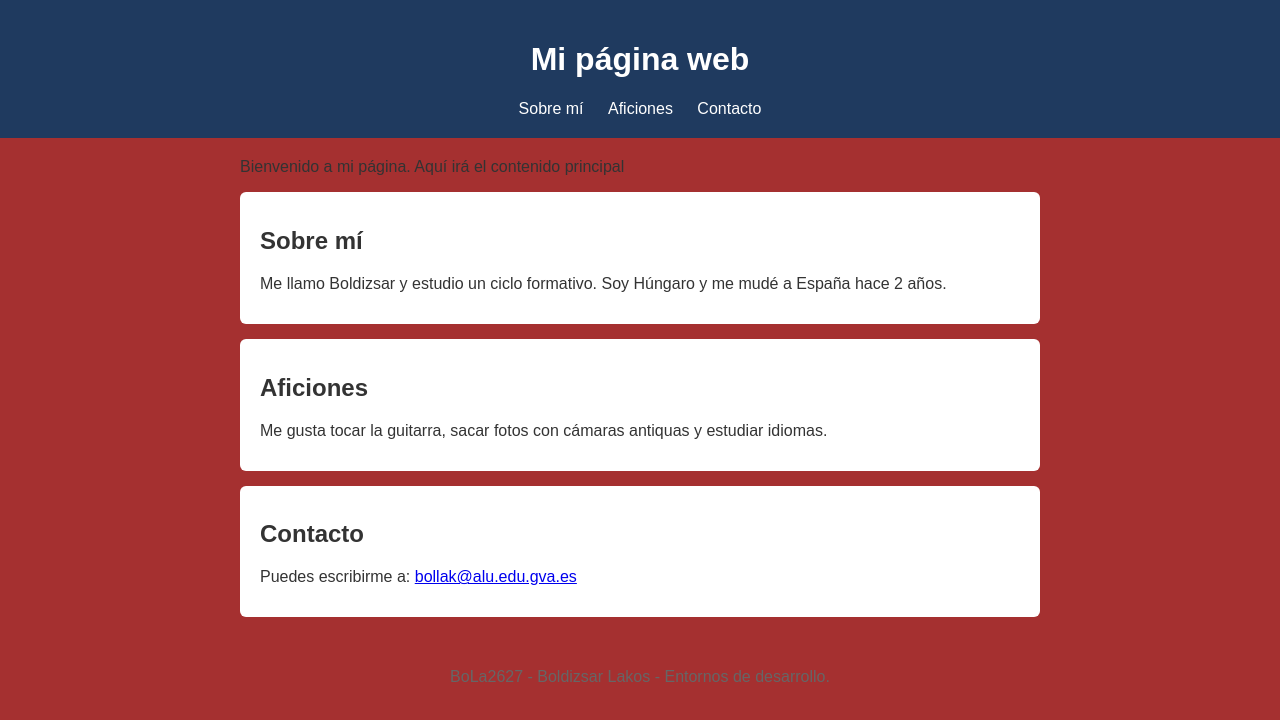
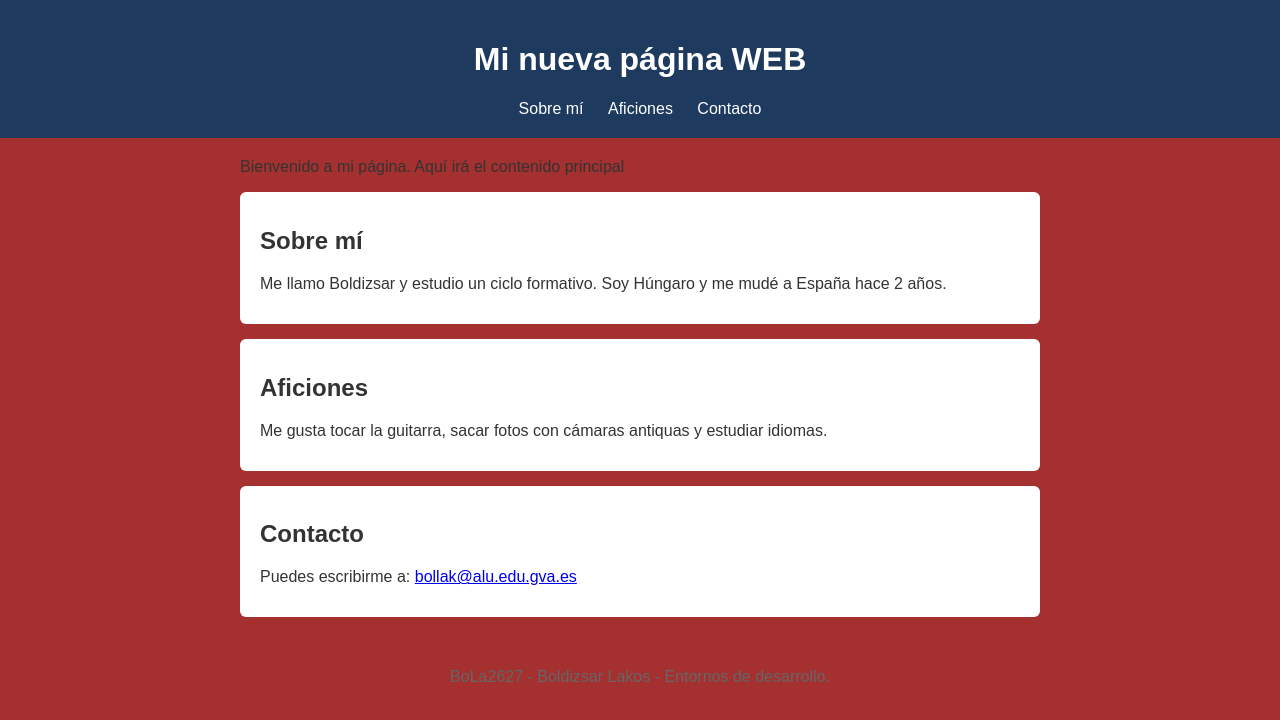
Before and after one commit to bollak0704/Proyecto-Web-BoLa2627, a plain HTML site: page index.html in a window 1280 px wide. Drawn offline with Linux system fonts and the light colour scheme.

Commit message:
Cambiar h1 (ver A)

```diff
--- a/index.html
+++ b/index.html
@@ -7,7 +7,7 @@
 </head>
 <body>
     <header>
-        <h1>Mi página web</h1>
+        <h1>Mi nueva página WEB</h1>
         <nav>
             <a href="#sobre-mi">Sobre mí</a>
             <a href="#aficiones">Aficiones</a>
```
